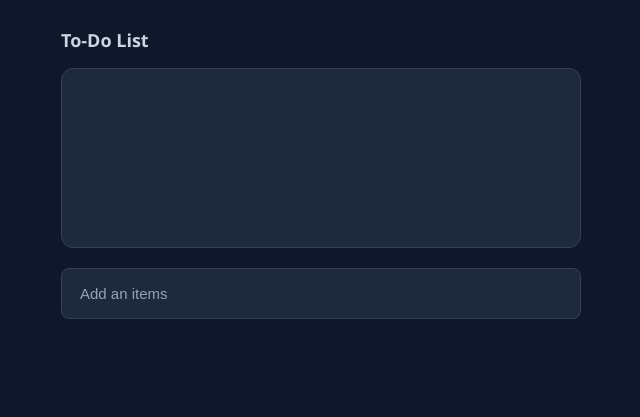
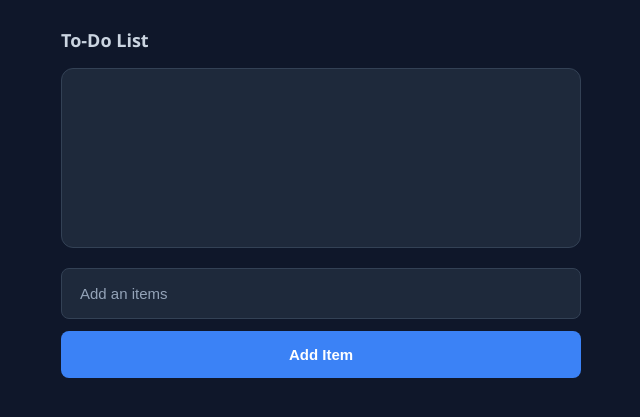
Before and after one commit to PriyanshuN-11/Javascript-Projects, a plain HTML site: page 12_Persistent ToDo List/index.html in a window 1280 px wide. Shown: the part 145-562 px from the top of the page, without its empty margins (319-959 px from the left). Drawn offline with Linux system fonts and the light colour scheme.

Commit message:
feat: update Persistent ToDo List structure with HTML

```diff
--- a/12_Persistent ToDo List/index.html
+++ b/12_Persistent ToDo List/index.html
@@ -11,7 +11,6 @@
     <h2>To-Do List </h2>
     <div id="items"></div>
     <input type="text" id="itemInput" placeholder = "Add an items" />
-    <butoon onclick="addItem()"></butoon>
-</body>
+    <button onclick="addItem()">Add Item</button></body>
 <script src="script.js"></script>
 </html>
```
